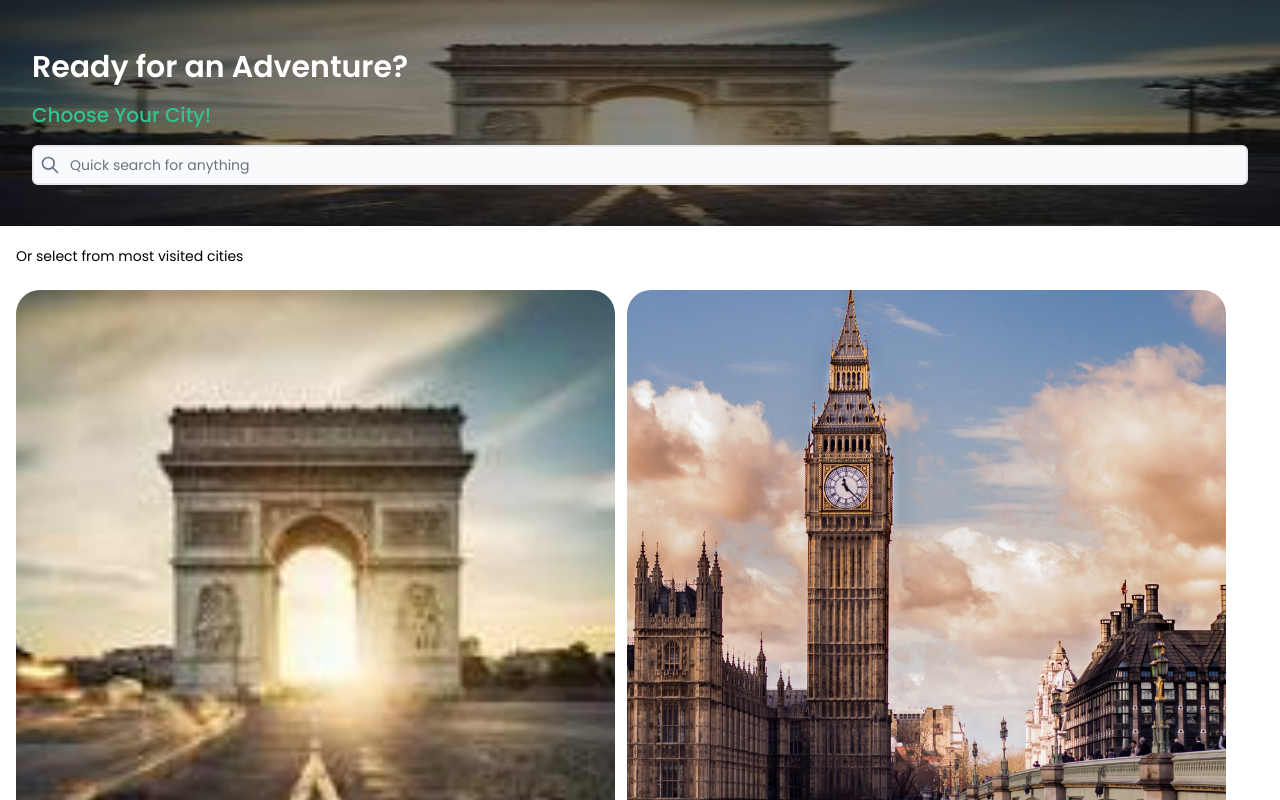
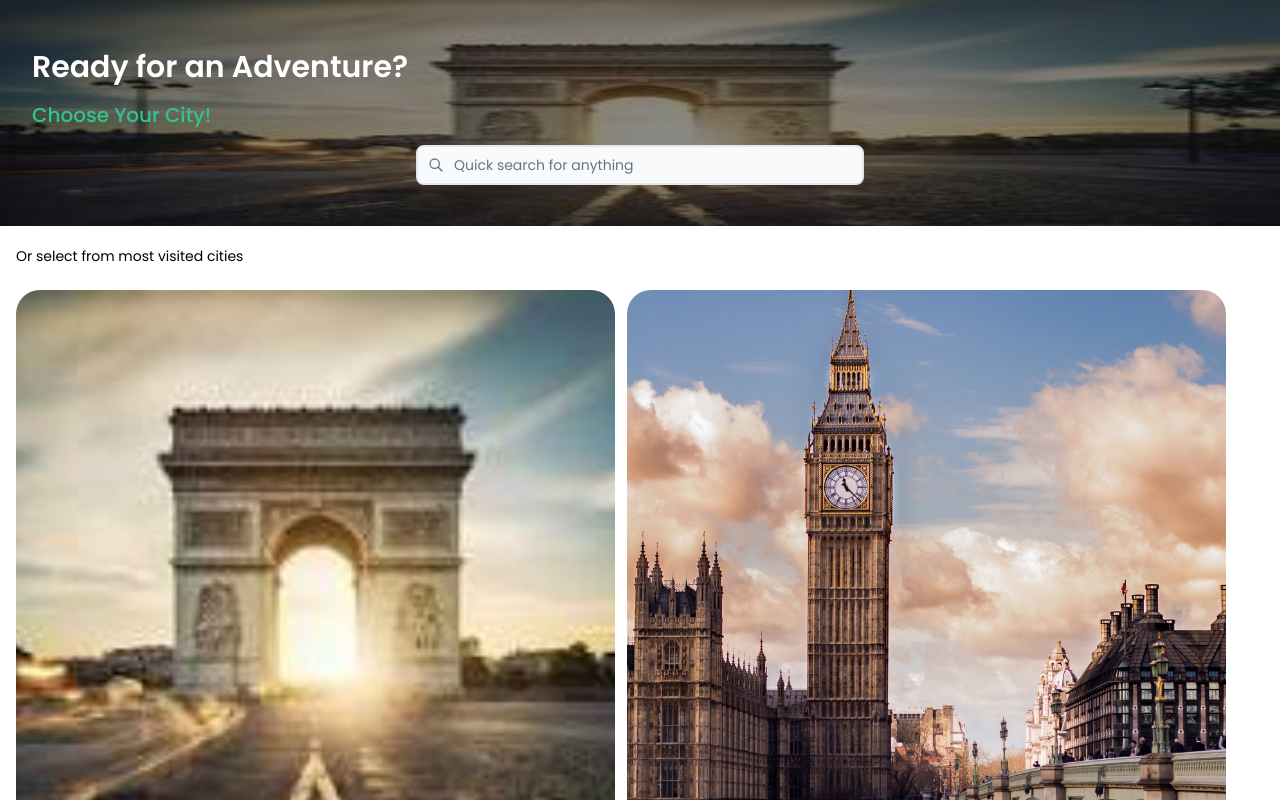
Before and after one commit to rahabonyani/travel-ai, a Next.js app: page / in a window 1280 px wide. Shown: the top 800 px of the page. Built offline with nearby package versions, Linux system fonts and the light colour scheme.

Commit message:
fix style of first section

```diff
--- a/src/app/page.tsx
+++ b/src/app/page.tsx
@@ -1,6 +1,6 @@
+import SearchInput from "@/components/atoms/input";
 import StepsPagesLayout from "@/components/layouts/steps";
 import LocationBox from "@/components/molecules/locationBox";
-
 import { IconSearch } from "@tabler/icons-react";
 import Image from "next/image";
 
@@ -19,7 +19,8 @@ export default function Home() {
             </h2>
           </div>
           <div className="relative overflow-hidden z-20">
-            <input
+            <SearchInput />
+            {/* <input
               placeholder="Quick search for anything"
               type="text"
               className="rounded-md h-10 w-full border-2 pl-9 peer border-gray-200 text-sm bg-gray-50"
@@ -27,7 +28,7 @@ export default function Home() {
             <IconSearch
               className="absolute text-slate-500  top-2 left-2
           transition-transform duration-300 w-5"
-            />
+            /> */}
           </div>
         </div>
         <div className="pt-5 p-4">
--- /dev/null
+++ b/src/components/atoms/input/index.tsx
@@ -0,0 +1,29 @@
+import { IconSearch } from "@tabler/icons-react";
+
+export default function SearchInput() {
+  return (
+    <form className="max-w-md mx-auto">
+      <label
+        htmlFor="default-search"
+        className="mb-2 text-sm font-medium text-gray-900 sr-only dark:text-white"
+      >
+        Search
+      </label>
+      <div className="relative">
+        <div className="absolute inset-y-0 start-0 flex items-center ps-3 pointer-events-none">
+          <IconSearch
+            className="absolute text-slate-500 top-2 left-3
+          transition-transform duration-300 w-4"
+          />
+        </div>
+        <input
+          type="search"
+          id="default-search"
+          className="rounded-lg h-10 w-full border-2 pl-9 peer border-gray-200 text-sm bg-gray-50"
+          placeholder="Quick search for anything"
+          required
+        />
+      </div>
+    </form>
+  );
+}
```
